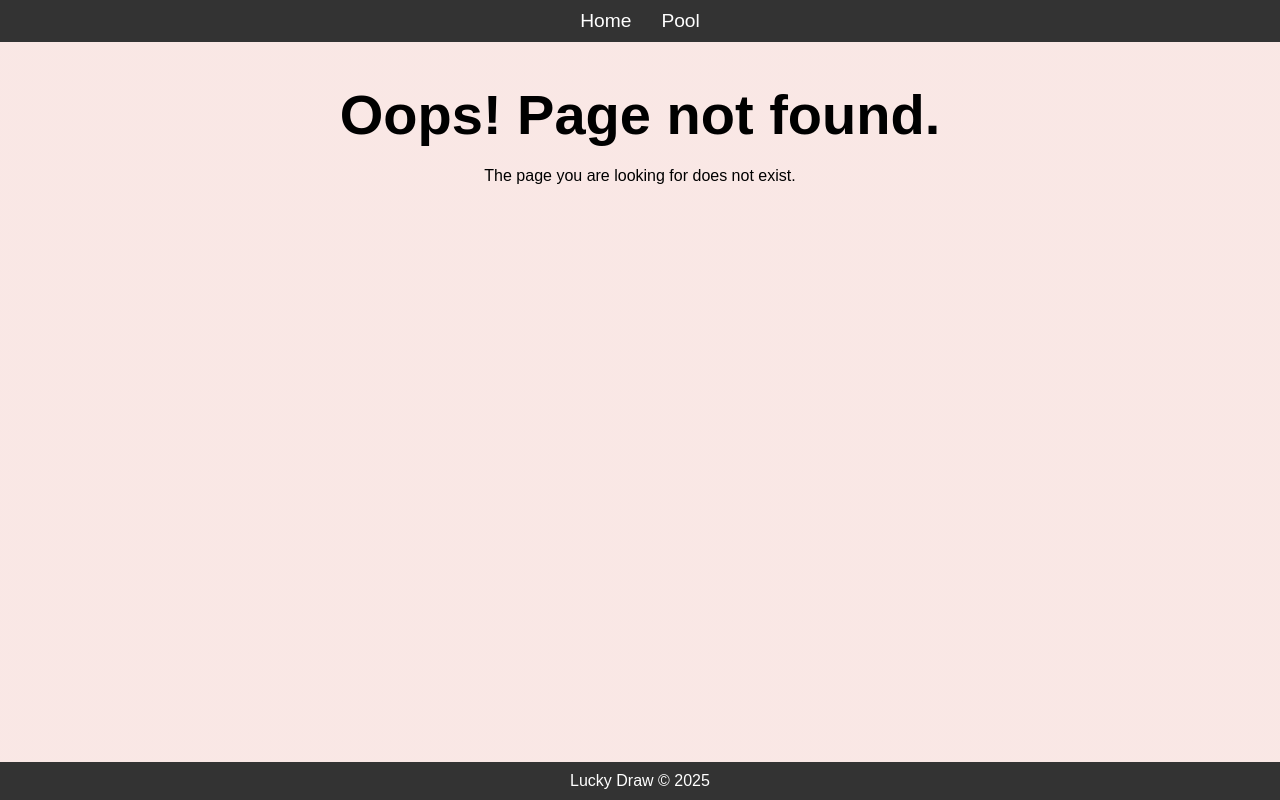
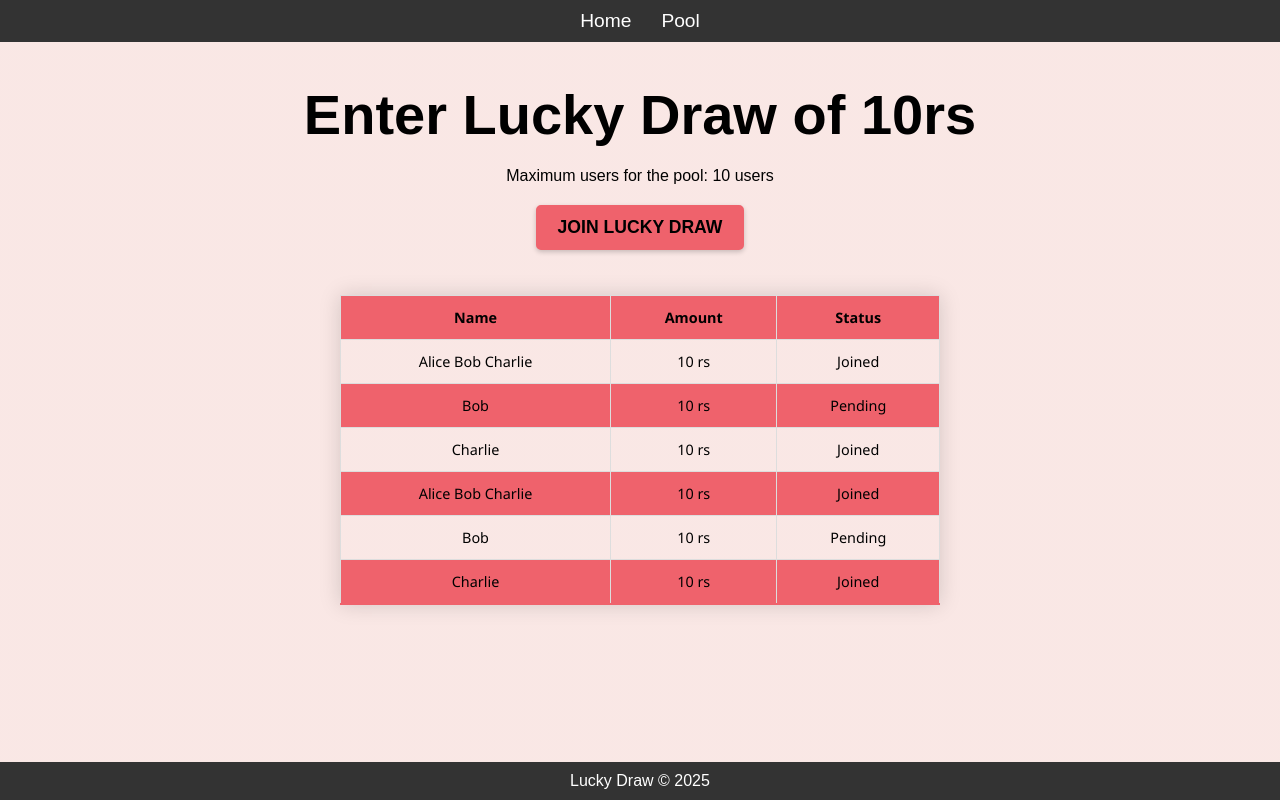
Before and after one commit to DaudSamim1/lucky-draw, a React (Create React App) app: page /pool/10 in a window 1280 px wide. Before the commit this address had no page. Built offline with nearby package versions, Linux system fonts and the light colour scheme.

Commit message:
design changes and dynamic tel

```diff
--- a/src/App.css
+++ b/src/App.css
@@ -230,19 +230,21 @@ h1 {
 .card {
   text-decoration: none;
   color: inherit;
-  width: 90%;
-  max-width: 200px;
+  width: 20vw; /* Set width based on viewport width */
+  height: 20vw; /* Set height based on viewport width */
+  max-width: 150px; /* Maximum size for larger screens */
+  max-height: 150px; /* Maximum size for larger screens */
   margin: 10px;
   border: 1px solid #ccc;
-  border-radius: 10px;
-  box-shadow: 0 4px 8px rgba(0, 0, 0, 0.1);
-  padding: 20px;
-  background-color: white;
+  border-radius: 100%; /* Set to 100% for a perfect circle */
+  background: linear-gradient(145deg, #f06d7d, #e65a68); /* Add gradient for 3D effect */
+  box-shadow: 6px 6px 12px #c54d55, -6px -6px 12px #ff7b87; /* Enhance 3D look */
   display: flex;
   flex-direction: column;
   justify-content: center;
   align-items: center;
   transition: transform 0.3s;
+  border: 3px solid #EF626C;
 }
 
 .card:hover {
@@ -258,26 +260,96 @@ h1 {
   width: 100%;
 }
 
-/* Media queries for larger screens */
-@media (min-width: 600px) {
-  .card {
-    width: 45%;
-  }
-}
-
-@media (min-width: 900px) {
-  .card {
-    width: 30%;
-  }
-}
-
-@media (min-width: 1200px) {
-  .card {
-    width: 22%;
-  }
-}
-
 a {
   text-decoration: none;
   color: inherit;
 }
+
+.styled-table {
+  width: 100%; /* Use full width for responsiveness */
+  max-width: 600px; /* Maximum width for larger screens */
+  border-collapse: collapse;
+  margin: 25px 0;
+  font-size: 0.9em;
+  font-family: 'Segoe UI', Tahoma, Geneva, Verdana, sans-serif;
+  box-shadow: 0 0 20px rgba(0, 0, 0, 0.15);
+  overflow-x: auto; /* Enable horizontal scrolling on small screens */
+  border: 1px solid #EF626C; /* Added light border color */
+}
+
+.styled-table thead tr {
+  background-color: #EF626C;
+  color: #ffffff;
+  text-align: left;
+}
+
+.styled-table th,
+.styled-table td {
+  padding: 12px 15px;
+  border: 1px solid #dddddd; /* Add border to each cell */
+  text-align: center; /* Center-align text */
+}
+
+.styled-table tbody tr {
+  border-bottom: 1px solid #dddddd;
+}
+
+.styled-table tbody tr:nth-of-type(even) {
+  background-color: #EF626C;
+}
+
+.styled-table tbody tr:last-of-type {
+  border-bottom: 2px solid #EF626C;
+}
+
+.styled-table tbody tr.active-row {
+  font-weight: bold;
+  color: #EF626C;
+}
+
+.styled-table thead th {
+  text-align: center; /* Center-align text in the header */
+  color: black; /* Set text color to black */
+}
+
+/* Media query for smaller screens */
+@media (max-width: 600px) {
+  .styled-table th,
+  .styled-table td {
+    padding: 8px; /* Reduce padding for smaller screens */
+  }
+}
+
+.button-container {
+  position: relative;
+  width: 100%;
+  margin: 20px 0; /* Equal margin from top and bottom */
+  display: flex;
+  justify-content: center;
+}
+
+.join-button {
+  padding: 10px 20px;
+  background-color: #EF626C;
+  color: black;
+  border: 2px solid #EF626C;
+  border-radius: 5px;
+  cursor: pointer;
+  font-size: 1.1em;
+  font-weight: bold;
+  box-shadow: 0 2px 5px rgba(0, 0, 0, 0.2);
+  transition: transform 0.3s, box-shadow 0.3s;
+}
+
+.join-button:hover {
+  transform: scale(1.05);
+  box-shadow: 0 4px 8px rgba(0, 0, 0, 0.3);
+}
+
+/* Media query for smaller screens */
+@media (max-width: 600px) {
+  .styled-table th,
+  .styled-table td {
+    padding: 8px; /* Reduce padding for smaller screens */
+  }
+}
--- a/src/App.js
+++ b/src/App.js
@@ -5,6 +5,7 @@ import Home from './components/Home';
 import Pool from './components/Pool';
 import NotFound from './components/NotFound';
 import Layout from './components/Layout';
+import PoolDetails from './components/PoolDetails';
 
 function App() {
   return (
@@ -14,6 +15,7 @@ function App() {
           <Route path="/" element={<Home />} />
           <Route path="/home" element={<Home />} />
           <Route path="/pool" element={<Pool />} />
+          <Route path="/pool/:poolId" element={<PoolDetails />} />
           <Route path="*" element={<NotFound />} />
         </Routes>
       </Layout>
--- a/src/components/Pool.js
+++ b/src/components/Pool.js
@@ -5,13 +5,13 @@ function Pool() {
     <div className="container">
       <h1>Select the pool to join lucky draw</h1>
       <div className="card-container">
-        <a href="tel:*786*1*1*1*03044519969*10#" className="card">
+        <a href="/pool/10" className="card">
           <h2>10rs</h2>
         </a>
-        <a href="tel:*tel:*786*1*1*1*03044519969*50#" className="card">
+        <a href="/pool/50" className="card">
           <h2>50rs</h2>
         </a>
-        <a href="tel:*786*1*1*1*03044519969*100#" className="card">
+        <a href="/pool/100" className="card">
           <h2>100rs</h2>
         </a>
       </div>
--- /dev/null
+++ b/src/components/PoolDetails.js
@@ -0,0 +1,50 @@
+import React from 'react';
+import { useParams } from 'react-router-dom';
+
+function PoolDetails() {
+  const { poolId } = useParams();
+
+  // Sample data for demonstration
+  const users = [
+    { name: 'Alice Bob Charlie', amount: '10rs', status: 'Joined' },
+    { name: 'Bob', amount: '50rs', status: 'Pending' },
+    { name: 'Charlie', amount: '100rs', status: 'Joined' },
+    { name: 'Alice Bob Charlie', amount: '10rs', status: 'Joined' },
+    { name: 'Bob', amount: '50rs', status: 'Pending' },
+    { name: 'Charlie', amount: '100rs', status: 'Joined' },
+  ];
+
+  return (
+    <div className="container">
+      <h1>Enter Lucky Draw of {poolId}rs</h1>
+      <p>Maximum users for the pool: 10 users</p>
+      <div className="button-container">
+        <a href={`tel:*786*1*1*1*03044519969*${poolId}#`} className="join-button-link">
+          <button className="join-button">
+            JOIN LUCKY DRAW
+          </button>
+        </a>
+      </div>
+      <table className="styled-table">
+        <thead>
+          <tr>
+            <th>Name</th>
+            <th>Amount</th>
+            <th>Status</th>
+          </tr>
+        </thead>
+        <tbody>
+          {users.map((user, index) => (
+            <tr key={index}>
+              <td>{user.name}</td>
+              <td>{poolId} rs</td>
+              <td>{user.status}</td>
+            </tr>
+          ))}
+        </tbody>
+      </table>
+    </div>
+  );
+}
+
+export default PoolDetails;
```
